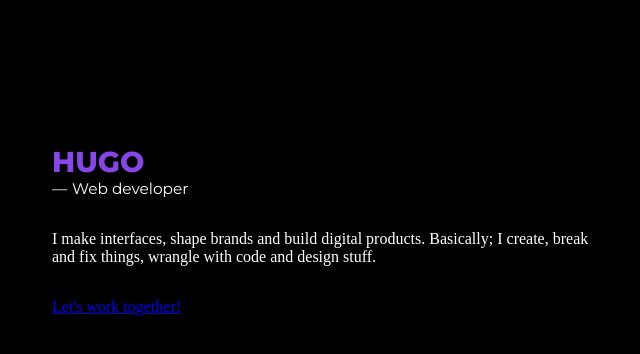
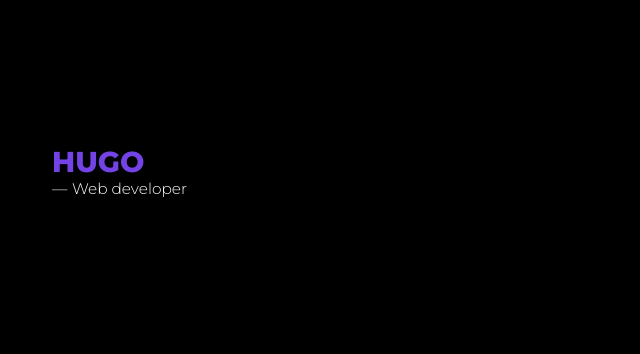
Before and after one commit to lexugo/portfolio, a Next.js app: page / in a window 1280 px wide. Shown: the top 354 px of the page, without its empty margins (68-708 px from the left). Built offline with nearby package versions, Linux system fonts and the light colour scheme.

Commit message:
Rodrigo Amarante · Tango
- Refactor signature as component

```diff
--- /dev/null
+++ b/components/signature.js
@@ -0,0 +1,12 @@
+import { memo } from 'react'
+
+function Signature() {
+    return (
+        <div className="signature">
+            <h2 className="name">Hugo</h2>
+            <h3 className="title">Web developer</h3>
+        </div>
+    )
+}
+
+export default memo(Signature)
--- a/pages/index.js
+++ b/pages/index.js
@@ -1,20 +1,11 @@
-import { memo } from 'react'
+import Signature from 'components/signature'
 
 function Welcome() {
     return (
-        <div className="welcome">
-            <div className="signature">
-                <h2 className="name">Hugo</h2>
-                <h3 className="title">Web developer</h3>
-            </div>
-            <div className="introduction">
-                <p>I make interfaces, shape brands and build digital products. Basically; I create, break and fix things, wrangle with code and design stuff.</p>
-            </div>
-            <div className="contact">
-                <a href="mailto:hireme@lexugo.ca">Let's work together!</a>
-            </div>
-        </div>
+        <header>
+            <Signature />
+        </header>
     )
 }
 
-export default memo(Welcome)
+export default Welcome
--- a/styles/global.sass
+++ b/styles/global.sass
@@ -15,7 +15,7 @@ body // root
 #__next // app
     width: min(82vw, 1040px)
 
-.welcome
+header
     max-width: 560px
     margin-top: 18vh
     color: white
@@ -33,7 +33,7 @@ body // root
         animation: 21s ease-in-out 0s infinite alternate colorful
 
     .title
-        font-weight: 400
+        font-weight: 300
         font-size: .8em
 
         &:before
```
